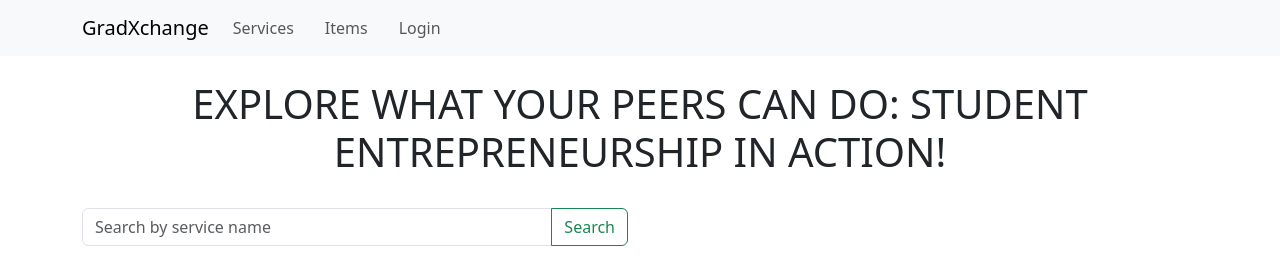
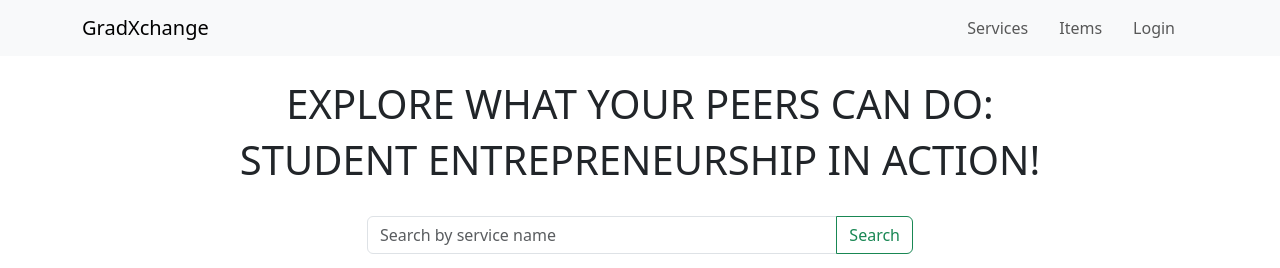
Before and after one commit to dibXpert/GradXchange, a Django app: page /service/ in a window 1280 px wide. Shown: the top 268 px of the page. Run offline with Django 5.2, Linux system fonts and the light colour scheme; data comes from the database, SQL or seed files in the repository; both versions use the stored data as it was after the commit.

Commit message:
service and item page

```diff
--- a/gradxchange/item/templates/item/base.html
+++ b/gradxchange/item/templates/item/base.html
@@ -20,15 +20,34 @@
     <!-- Navigation Bar -->
     <nav class="navbar navbar-expand-lg navbar-light bg-light">
         <div class="container">
+            <!-- Brand -->
             <a class="navbar-brand" href="#">GradXchange</a>
-            <div class="collapse navbar-collapse">
+
+            <!-- Toggler/collapsibe Button -->
+            <button class="navbar-toggler" type="button" data-toggle="collapse" data-target="#navbarNav"
+                aria-controls="navbarNav" aria-expanded="false" aria-label="Toggle navigation">
+                <span class="navbar-toggler-icon"></span>
+            </button>
+
+            <!-- Spacer -->
+            <div class="flex-grow-1"></div>
+
+            <!-- Navbar Items -->
             <ul class="navbar-nav ml-auto">
-                    <li class="nav-item"><a class="nav-link" href="{% url 'service:index' %}">Services</a></li>
-                    <li class="nav-item"><a class="nav-link" href="{% url 'item:index' %}">Items</a></li>
+                <li class="nav-item">
+                    <a class="nav-link" href="{% url 'service:index' %}">Services</a>
+                </li>
+                <li class="nav-item">
+                    <a class="nav-link" href="{% url 'item:index' %}">Items</a>
+                </li>
 
                 {% if user.is_authenticated %}
-                    <li class="nav-item"><a class="nav-link" href="#">Message</a></li>
-                    <li class="nav-item"><a class="nav-link" href="{% url 'account' %}">Account</a></li>
+                <li class="nav-item">
+                    <a class="nav-link" href="#">Message</a>
+                </li>
+                <li class="nav-item">
+                    <a class="nav-link" href="{% url 'account' %}">Account</a>
+                </li>
                 <li class="nav-item">
                     <form id="logout-form" action="{% url 'logout' %}" method="post" style="display: none;">
                         {% csrf_token %}
@@ -37,19 +56,24 @@
                         onclick="document.getElementById('logout-form').submit(); return false;">Logout</a>
                 </li>
                 {% else %}
-                    <li class="nav-item"><a class="nav-link" href="{% url 'login' %}">Login</a></li>
+                <li class="nav-item">
+                    <a class="nav-link" href="{% url 'login' %}">Login</a>
+                </li>
                 {% endif %}
             </ul>
         </div>
-        </div>
     </nav>
+
+    <!--First signup message-->
     {% if messages %}
     {% for message in messages %}
     <div class="alert alert-{{ message.tags }} ">{{message}}</div>
-
     {% endfor %}
     {% endif %}
 
+
+
+    <!--Content-->
     {% block body %}
     {% endblock %}
 
--- a/gradxchange/service/templates/service/index.html
+++ b/gradxchange/service/templates/service/index.html
@@ -1,50 +1,48 @@
 {% extends 'item/base.html' %}
 
 {% block body %}
-<!-- Main Content -->
-<div class="container mt-4">
-    <!-- Title and Search -->
-    <div class="text-center">
-        <h1>EXPLORE WHAT YOUR PEERS CAN DO: STUDENT ENTREPRENEURSHIP IN ACTION!</h1>
 
+<div class="container mt-4 ">
+    <!-- Title  -->
+    <div class="text-center ">
+        <h1>EXPLORE WHAT YOUR PEERS CAN DO:</h1>
+        <h1> STUDENT ENTREPRENEURSHIP IN ACTION!</h1>
     </div>
 
-    <div class="row">
-        <!-- Repeat this column for each profile/service -->
-        <div class="col-md-6 mb-6">
-            <form class="form-inline justify-content-center my-4">
+    <!-- Search Bar -->
+    <div class="row justify-content-center"> <!-- Center the row -->
+        <div class="col-md-6"> <!-- Set column width -->
+            <form class="form-inline my-4">
                 <div class="input-group">
                     <input class="form-control mr-sm-2" type="search" placeholder="Search by service name"
-                        aria-label="Search" style="width: 50px">
+                        aria-label="Search">
                     <button class="btn btn-outline-success my-2 my-sm-0" type="submit">Search</button>
                 </div>
             </form>
         </div>
     </div>
+</div>
 
-
+<!-- Main Content -->
+<div class="container mt-2">
+    <a href="{% url 'service:create_service' %}" class="btn btn-success">Add Service</a>
     <div class="row">
+        {% for service in service_list %}
         <div class="col-md-4 mb-4 justify-content-center">
             <div class="card">
                 <img src="path-to-image" class="card-img-top" alt="...">
                 <div class="card-body">
-                    <h5 class="card-title">NAME</h5>
-                    <p class="card-text">Bio</p>
+                    <h5 class="card-title">{{service.service_name}}</h5>
+                    <p class="card-text">{{service.service_desc}}</p>
+                    <p class="card-text"> ${{service.service_price}}</p>
                     <a href="#" class="btn btn-primary">Details</a>
-
+                    <a href="{% url 'service:update_service' service.id %}" class="btn btn-warning">Edit </a>
+                    <a href="{% url 'service:delete_service' service.id %}" class="btn btn-danger">Delete</a>
                 </div>
             </div>
         </div>
-        <!-- ... other columns ... -->
+        {% endfor %}
     </div>
-    <a href="{% url 'service:create_service' %}" class="btn btn-success">Add Service</a>
-    {% for service in service_list %}
-    <h1>{{service.service_name}}</h1>
-    <h2>{{service.service_desc}}</h2>
-    <h3>${{service.service_price}}</h3>
-
-    <a href="{% url 'service:update_service' service.id %}" class="btn btn-warning">Edit </a>
-    <a href="{% url 'service:delete_service' service.id %}" class="btn btn-danger">Delete</a>
-
-    {% endfor %}
-    {% endblock %}
+</div>
+</div>
+{% endblock %}
--- a/gradxchange/users/templates/users/login.html
+++ b/gradxchange/users/templates/users/login.html
@@ -8,4 +8,6 @@
     <button type="submit">Login</button>
 </form>
 
+<p><a href="{% url 'signup' %}">Click here to signup.</a></p>
+
 {% endblock %}
```
Also changed, not shown: gradxchange/item/templates/item/index.html (+41 -22 lines), gradxchange/users/templates/users/account.html (+14 -30 lines), gradxchange/db.sqlite3. Lines whose indentation alone changed are shown as unchanged.
